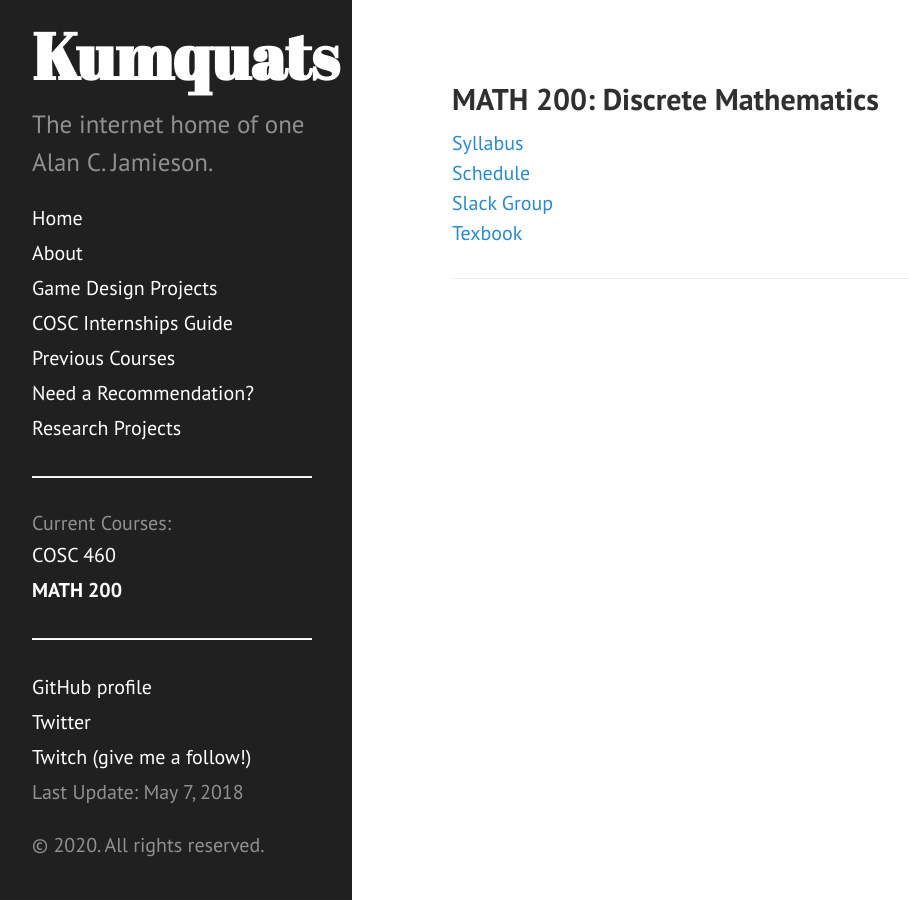
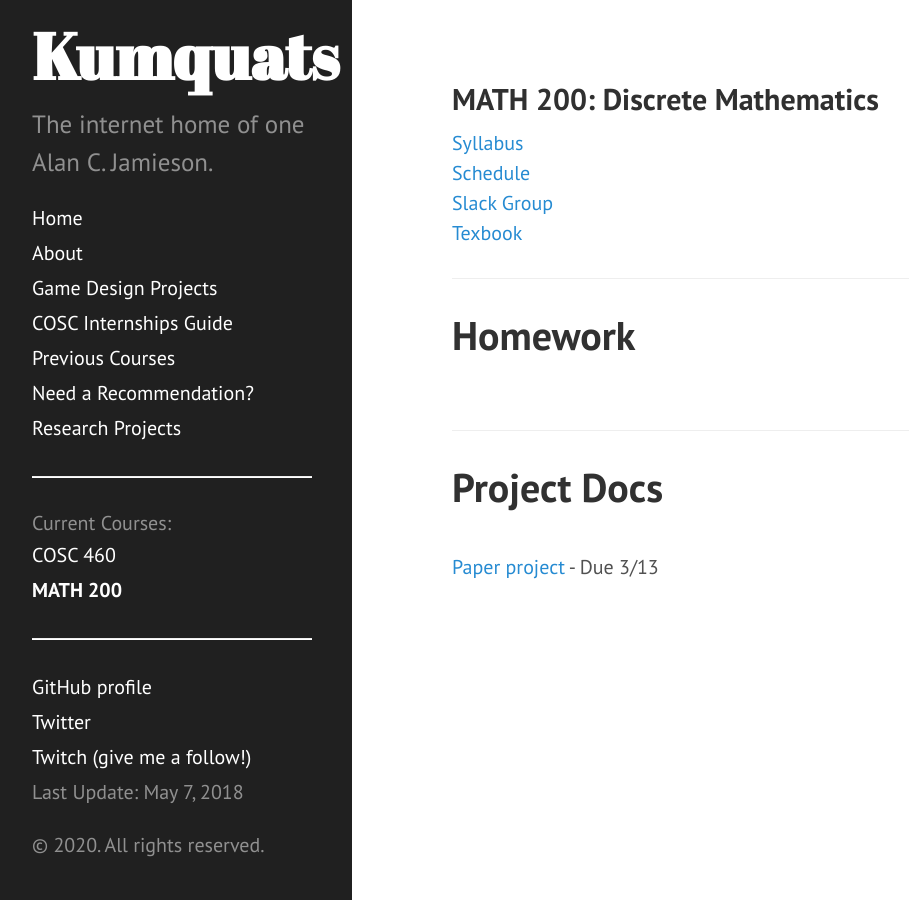
Before and after one commit to ripark/ripark.github.io, a Jekyll site: the page built from s20/math200.html, in a window 1280 px wide. Shown: the whole page, without its empty margins (8-917 px from the left). Built offline with Jekyll 4.4.1, drawn with Linux system fonts in a browser that asks for light colours; Markdown is read by kramdown in place of the engine named in the settings.

Commit message:
project update

```diff
--- a/s20/math200.html
+++ b/s20/math200.html
@@ -13,3 +13,9 @@ shorttitle: "MATH 200"
 <a href="https://open.umn.edu/opentextbooks/textbooks/book-of-proof">Texbook</a>
 <br>
 <hr>
+<h1>Homework</h1>
+<br>
+<hr>
+<h1>Project Docs</h1>
+<br>
+<a href="http://ripark.github.io/s20/MATH200paper.pdf">Paper project</a> - Due 3/13
```
Also changed, not shown: 1 other file.
